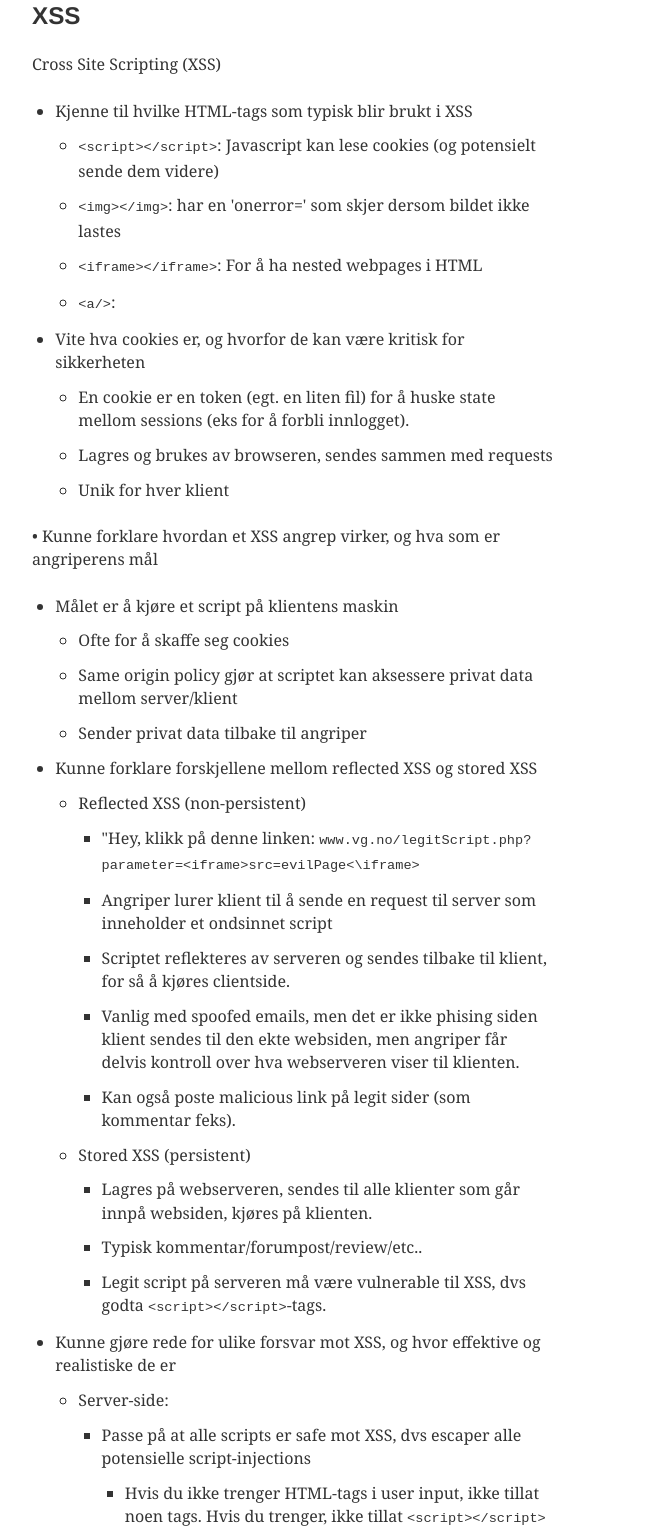
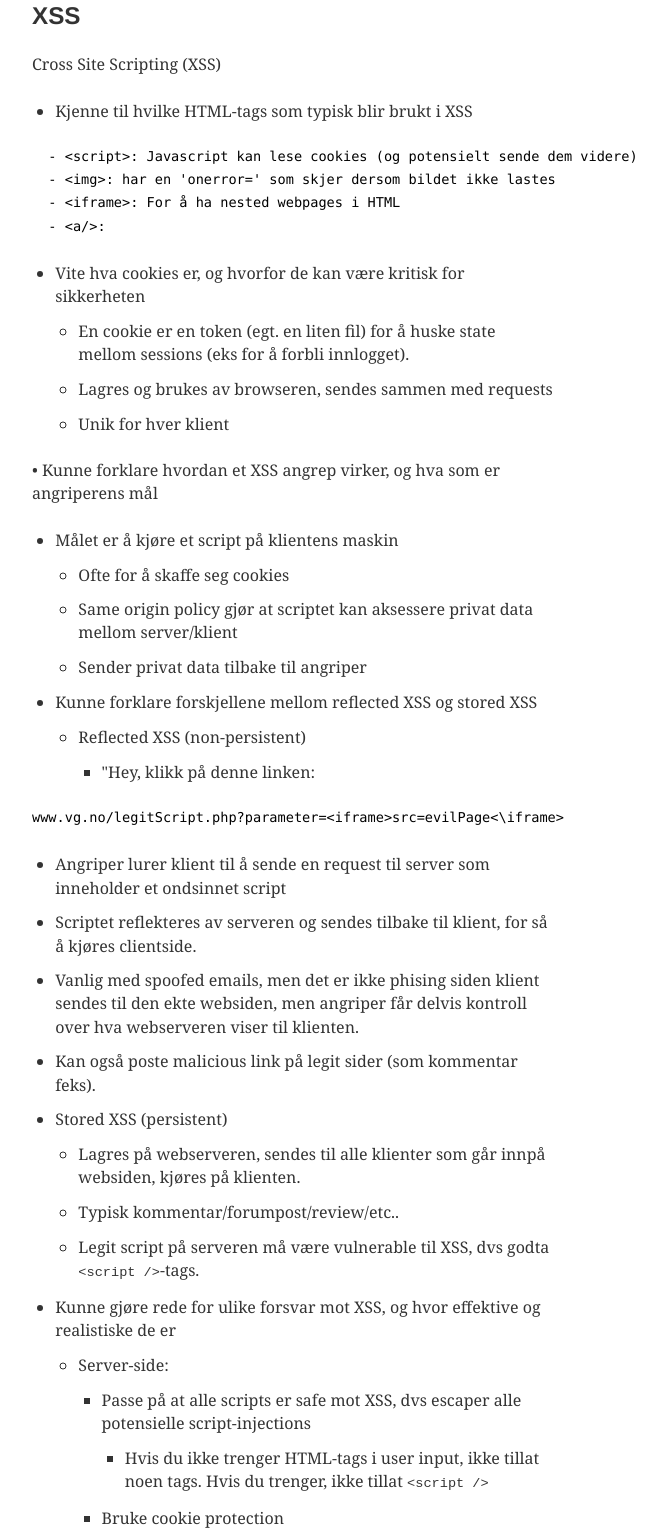
Before and after one commit to lesesalen/lesesalen, a Gatsby site: page /bedpress/INF143/ in a window 1280 px wide. Shown: the part 3528-5061 px from the top of the page, without its empty margins (347-1013 px from the left). Built offline with nearby package versions, Linux system fonts and the light colour scheme; Gatsby itself is replaced by a stand-in of ours; some packages are replaced by stand-ins of ours; code samples lack their colours; what typography-theme-ocean-beach would draw is missing.

Commit message:
trying to fix mdx syntax errors

````diff
--- a/content/blog/bedpress/INF143.md
+++ b/content/blog/bedpress/INF143.md
@@ -96,10 +96,13 @@
 Cross Site Scripting (XSS)
 
 - Kjenne til hvilke HTML-tags som typisk blir brukt i XSS
-  - `<script></script>`: Javascript kan lese cookies (og potensielt sende dem videre)
-  - `<img></img>`: har en 'onerror=' som skjer dersom bildet ikke lastes
-  - `<iframe></iframe>`: For å ha nested webpages i HTML
-  - `<a/>`:
+
+```text
+  - <script>: Javascript kan lese cookies (og potensielt sende dem videre)
+  - <img>: har en 'onerror=' som skjer dersom bildet ikke lastes
+  - <iframe>: For å ha nested webpages i HTML
+  - <a/>:
+```
 
 - Vite hva cookies er, og hvorfor de kan være kritisk for sikkerheten
   - En cookie er en token (egt. en liten fil) for å huske state mellom sessions (eks for å forbli innlogget).
@@ -115,19 +118,25 @@
 
 - Kunne forklare forskjellene mellom reflected XSS og stored XSS
   - Reflected XSS (non-persistent)
-    - "Hey, klikk på denne linken: `www.vg.no/legitScript.php?parameter=<iframe>src=evilPage<\iframe>`
+    - "Hey, klikk på denne linken:
+
+```text
+www.vg.no/legitScript.php?parameter=<iframe>src=evilPage<\iframe>
+```
+
     - Angriper lurer klient til å sende en request til server som inneholder et ondsinnet script
     - Scriptet reflekteres av serveren og sendes tilbake til klient, for så å kjøres clientside.
     - Vanlig med spoofed emails, men det er ikke phising siden klient sendes til den ekte websiden, men angriper får delvis kontroll over hva webserveren viser til klienten.
     - Kan også poste malicious link på legit sider (som kommentar feks).
-  - Stored XSS (persistent)
-    - Lagres på webserveren, sendes til alle klienter som går innpå websiden, kjøres på klienten.
-    - Typisk kommentar/forumpost/review/etc..
-    - Legit script på serveren må være vulnerable til XSS, dvs godta `<script></script>`-tags.
+
+- Stored XSS (persistent)
+  - Lagres på webserveren, sendes til alle klienter som går innpå websiden, kjøres på klienten.
+  - Typisk kommentar/forumpost/review/etc..
+  - Legit script på serveren må være vulnerable til XSS, dvs godta `<script />`-tags.
 - Kunne gjøre rede for ulike forsvar mot XSS, og hvor effektive og realistiske de er
   - Server-side:
     - Passe på at alle scripts er safe mot XSS, dvs escaper alle potensielle script-injections
-      - Hvis du ikke trenger HTML-tags i user input, ikke tillat noen tags. Hvis du trenger, ikke tillat `<script></script>`
+      - Hvis du ikke trenger HTML-tags i user input, ikke tillat noen tags. Hvis du trenger, ikke tillat `<script />`
     - Bruke cookie protection
       - HttpOnly - kun browser kan aksessere cookie, ikke scripts
       - Knytte IP-adresse til cookie (urealistisk)
````
